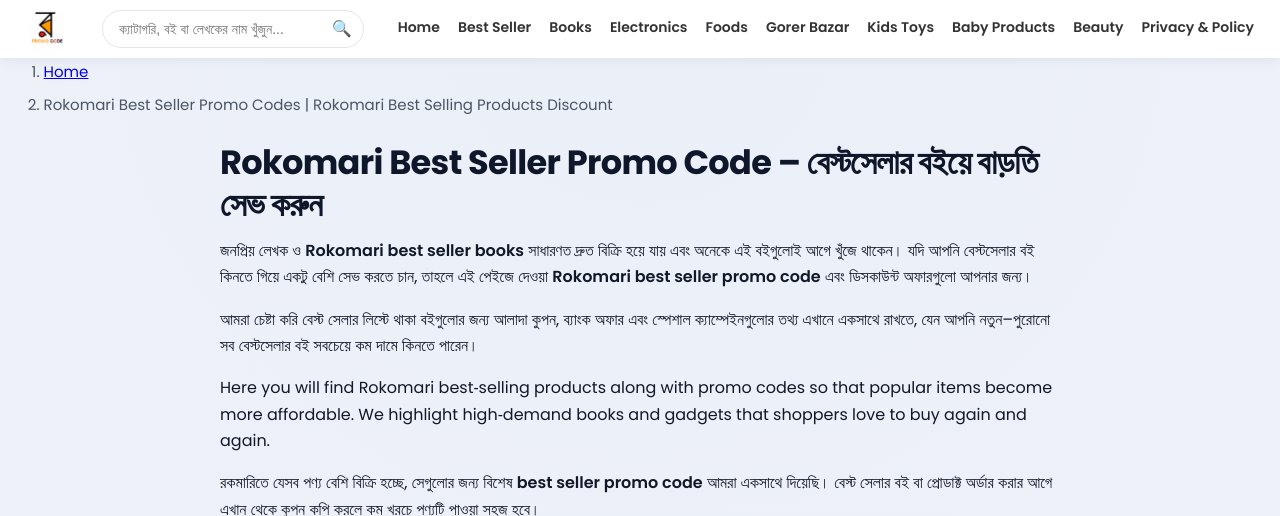
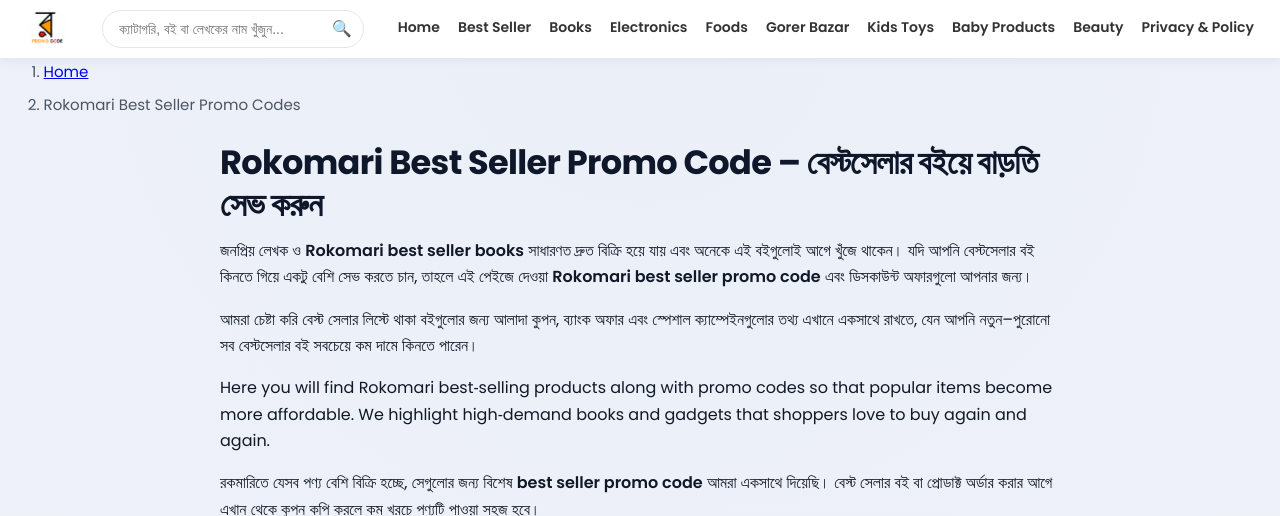
Before and after one commit to RokomariPromoCode/rokomaripromocode.github.io, a Jekyll site: the page built from best-seller.md, in a window 1280 px wide and 900 px high, cut to the strip 0-516 px from the top of the window. Built offline with Jekyll 4.4.1, drawn with Linux system fonts in a browser that asks for light colours.

Commit message:
Update best-seller.md

```diff
--- a/best-seller.md
+++ b/best-seller.md
@@ -1,6 +1,6 @@
 ---
 layout: default
-title: "Rokomari Best Seller Promo Codes | Rokomari Best Selling Products Discount"
+title: "Rokomari Best Seller Promo Codes"
 permalink: /rokomari-best-seller/
 description: "Rokomari best seller promo code দিয়ে জনপ্রিয় ও বেস্টসেলার বইগুলো কম দামে কিনুন। আজকের হালনাগাদ বেস্ট সেলার বইয়ের কুপন কোড, ডিসকাউন্ট অফার, ব্যবহারবিধি ও সেভ করার টিপস একসাথে দেখুন।"
 keywords:
```
